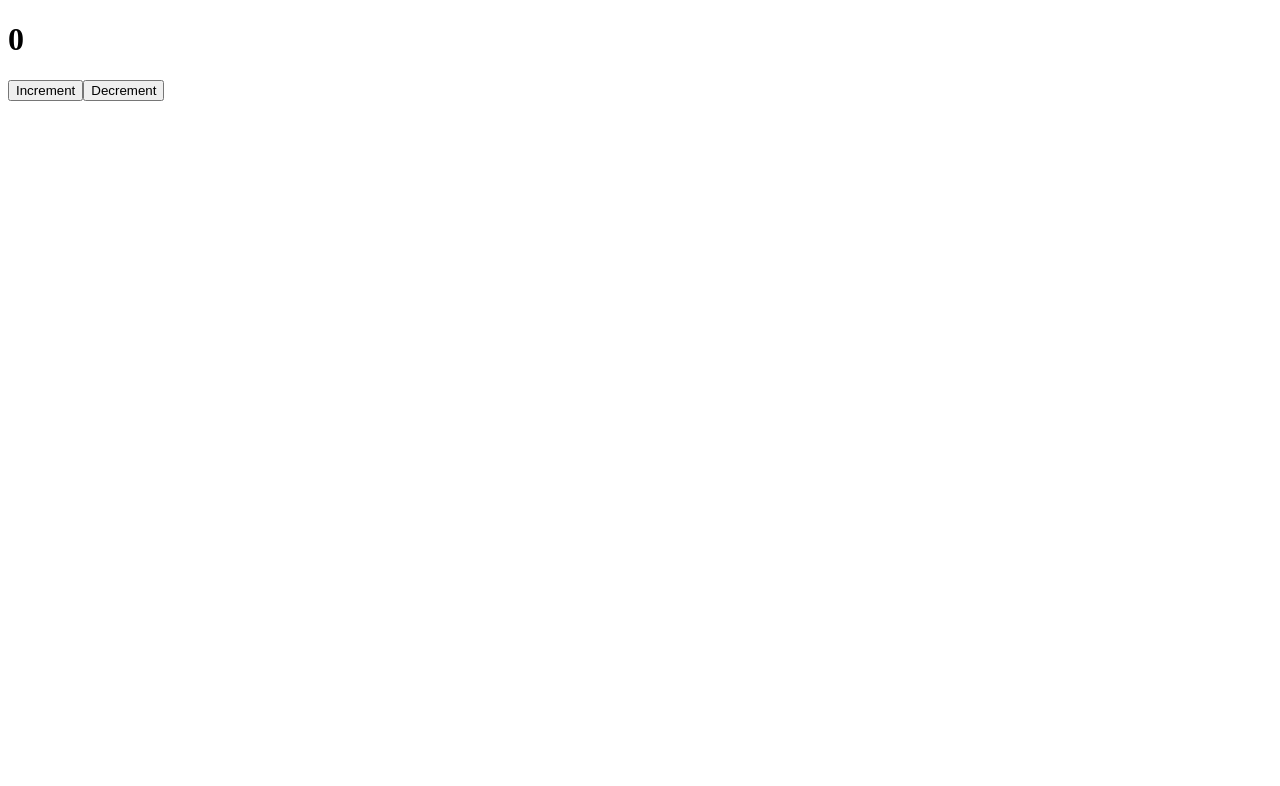
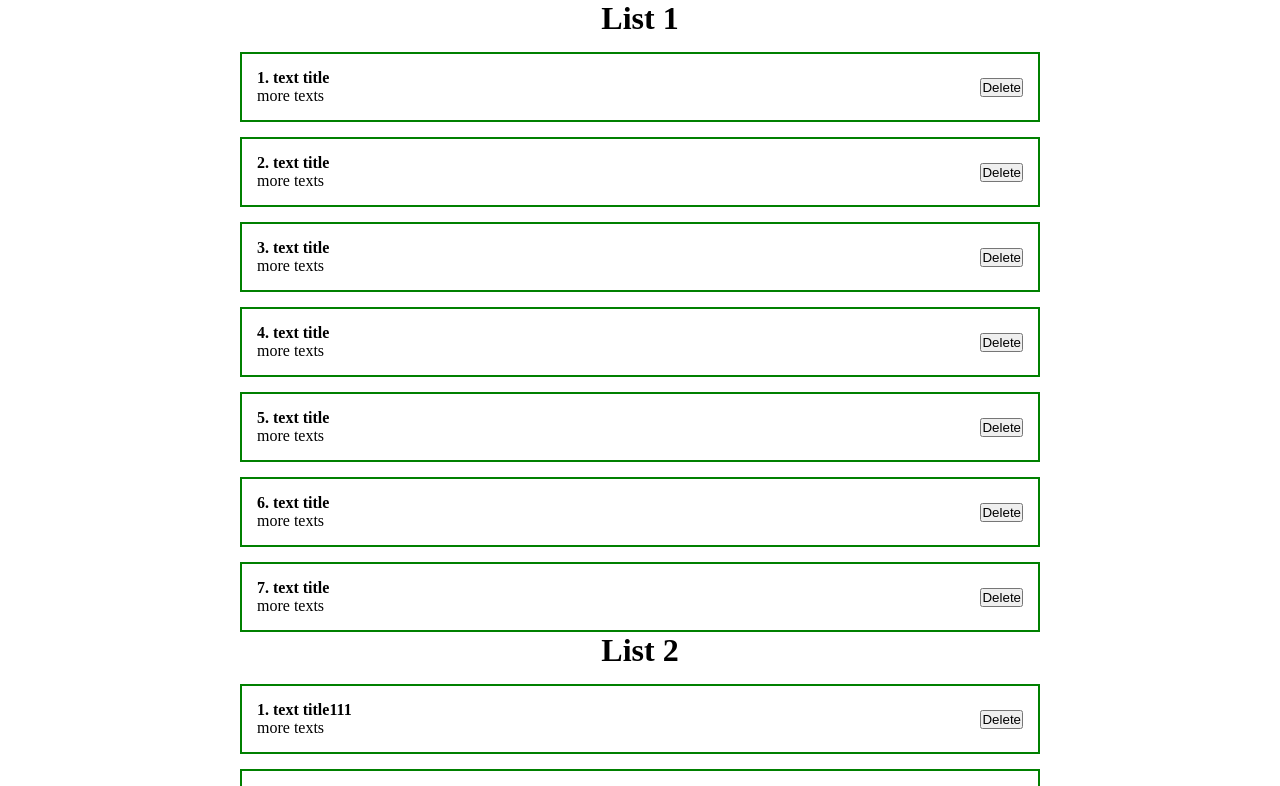
Before and after one commit to YureiRetarded/test-work-with-react, a React (Create React App) app: page / in a window 1280 px wide. Shown: the top 786 px of the page. Built offline with nearby package versions, Linux system fonts and the light colour scheme.

Commit message:
Working with props

```diff
--- a/src/App.js
+++ b/src/App.js
@@ -1,14 +1,33 @@
 import React, {useState} from "react";
-import Counter from "./Components/Counter";
-import ClassCounter from "./Components/ClassCounter";
+import './Styles/App.css'
+import PostItem from "./Components/PostItem";
+import PostList from "./Components/PostList";
 
 function App() {
+    const [posts,setPosts]=useState([
+        {id:1, title:"text title", body:"more texts"},
+        {id:2, title:"text title", body:"more texts"},
+        {id:3, title:"text title", body:"more texts"},
+        {id:4, title:"text title", body:"more texts"},
+        {id:5, title:"text title", body:"more texts"},
+        {id:6, title:"text title", body:"more texts"},
+        {id:7, title:"text title", body:"more texts"}
+    ]);
 
-    const [value, setValue] = useState('Текст')
+    const [posts2,setPosts2]=useState([
+        {id:1, title:"text title111", body:"more texts"},
+        {id:2, title:"text title111", body:"more texts"},
+        {id:3, title:"text title111", body:"more texts"},
+        {id:4, title:"text title111", body:"more texts"},
+        {id:5, title:"text title111", body:"more texts"},
+        {id:6, title:"text title111", body:"more texts"},
+        {id:7, title:"text title111", body:"more texts"}
+    ]);
+
     return (
         <div className="App">
-            {/*//<Counter/>*/}
-            <ClassCounter/>
+        <PostList posts={posts} title={"List 1"}/>
+            <PostList posts={posts2} title={"List 2"}/>
         </div>
     );
 }
--- /dev/null
+++ b/src/Components/PostItem.js
@@ -0,0 +1,19 @@
+import React from 'react';
+
+const PostItem = (props) => {
+    return (
+        <div className='post'>
+            <div className='post__content'>
+                <strong>{props.post.id}. {props.post.title}</strong>
+                <div>
+                    {props.post.body}
+                </div>
+            </div>
+            <div className="post__btns">
+                <button>Delete</button>
+            </div>
+        </div>
+    );
+};
+
+export default PostItem;
--- /dev/null
+++ b/src/Components/PostList.js
@@ -0,0 +1,15 @@
+import React from 'react';
+import PostItem from "./PostItem";
+
+const PostList = ({posts,title}) => {
+    return (
+        <div>
+            <h1 style={{textAlign: 'center'}}>{title}</h1>
+            {posts.map(post =>
+                <PostItem key={post.id} post={post}/>
+            )}
+        </div>
+    );
+};
+
+export default PostList;
--- /dev/null
+++ b/src/Styles/App.css
@@ -0,0 +1,20 @@
+*{
+    margin:0;
+    padding: 0;
+    box-sizing: border-box;
+}
+#root{
+    display: flex;
+    justify-content: center;
+}
+.App{
+    width: 800px;
+}
+.post{
+    display: flex;
+    padding: 15px;
+    border: 2px solid green;
+    margin-top: 15px;
+    justify-content: space-between;
+    align-items: center;
+}
```
